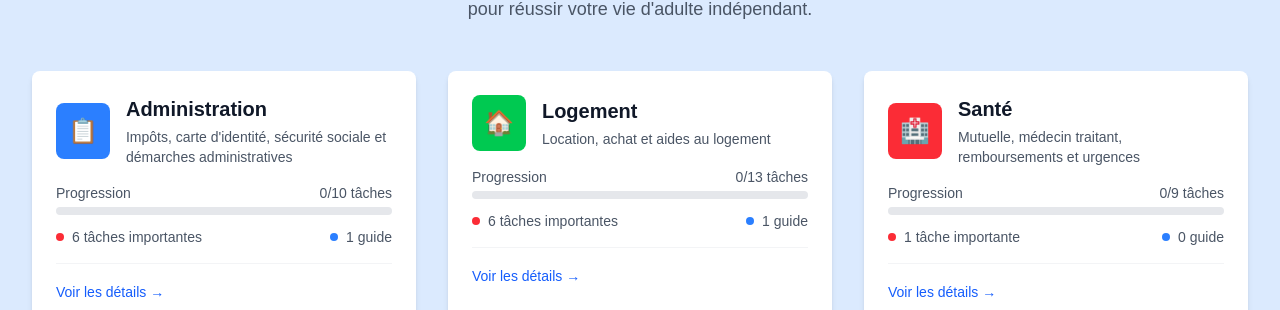
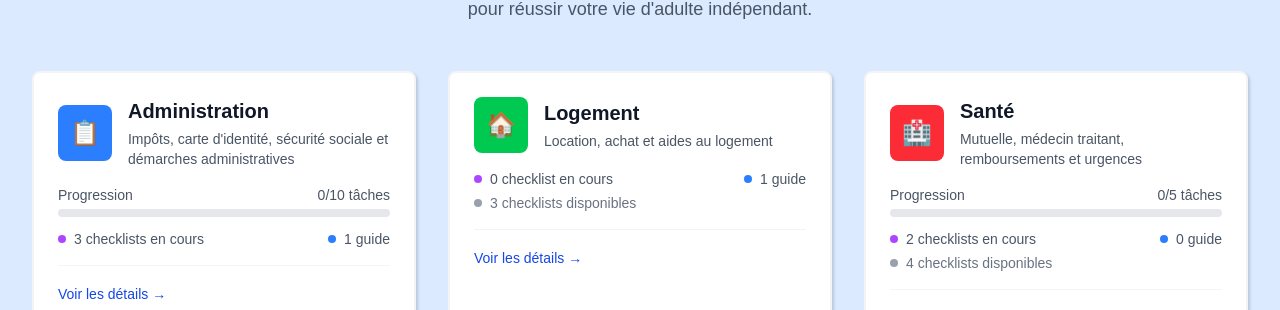
Before and after one commit to TicTac1602/CAP, a Next.js app: page / in a window 1280 px wide. Shown: the part 641-951 px from the top of the page. Built offline with nearby package versions, Linux system fonts and the light colour scheme; no server answers.

Commit message:
Added the "optional: true" property to several theme objects in the themes.ts file to indicate that these themes are optional.

```diff
--- a/src/components/Checklist.tsx
+++ b/src/components/Checklist.tsx
@@ -28,6 +28,92 @@ export function getChecklistState(themeId: string): ChecklistState {
 }
 
 /**
+ * Récupère les IDs des sections optionnelles démarrées depuis localStorage
+ * @param themeId - L'identifiant du thème
+ * @returns Un ensemble des IDs des sections optionnelles démarrées
+ */
+export function getStartedOptionalSections(themeId: string): Set<string> {
+	if (typeof window === 'undefined') {
+		return new Set();
+	}
+
+	try {
+		const savedState = localStorage.getItem(`optional-sections-${themeId}`);
+		if (savedState) {
+			return new Set(JSON.parse(savedState));
+		}
+	} catch (error) {
+		console.error('Erreur lors du chargement des sections optionnelles:', error);
+	}
+
+	return new Set();
+}
+
+/**
+ * Sauvegarde les IDs des sections optionnelles démarrées dans localStorage
+ * @param themeId - L'identifiant du thème
+ * @param sectionIds - Les IDs des sections démarrées
+ */
+export function saveStartedOptionalSections(themeId: string, sectionIds: Set<string>): void {
+	if (typeof window === 'undefined') {
+		return;
+	}
+
+	try {
+		localStorage.setItem(`optional-sections-${themeId}`, JSON.stringify(Array.from(sectionIds)));
+	} catch (error) {
+		console.error('Erreur lors de la sauvegarde des sections optionnelles:', error);
+	}
+}
+
+/**
+ * Démarre une section optionnelle (l'ajoute dans le local storage)
+ * @param themeId - L'identifiant du thème
+ * @param sectionId - L'identifiant de la section à démarrer
+ */
+export function startOptionalSection(themeId: string, sectionId: string): void {
+	const startedSections = getStartedOptionalSections(themeId);
+	startedSections.add(sectionId);
+	saveStartedOptionalSections(themeId, startedSections);
+}
+
+/**
+ * Arrête une section optionnelle (la retire du local storage et supprime ses items du checklistState)
+ * @param themeId - L'identifiant du thème
+ * @param sectionId - L'identifiant de la section à arrêter
+ * @param section - La section pour récupérer les IDs des items à supprimer
+ */
+export function stopOptionalSection(themeId: string, sectionId: string, section: ChecklistSection): void {
+	// Retirer la section de la liste des sections démarrées
+	const startedSections = getStartedOptionalSections(themeId);
+	startedSections.delete(sectionId);
+	saveStartedOptionalSections(themeId, startedSections);
+
+	// Supprimer tous les items de cette section du checklistState
+	const checklistState = getChecklistState(themeId);
+	section.items.forEach(item => {
+		delete checklistState[item.id];
+	});
+	localStorage.setItem(`checklist-${themeId}`, JSON.stringify(checklistState));
+}
+
+export function countActiveChecklists(checklistSections: ChecklistSection[], startedOptionalSections: Set<string>): number {
+	let count = 0;
+
+	checklistSections.forEach(section => {
+		if (section.optional) {
+			if (startedOptionalSections.has(section.id)) {
+				count += 1;
+			}
+		} else {
+			count += 1;
+		}
+	});
+
+	return count;
+}
+
+/**
  * Fusionne les données des thèmes avec l'état sauvegardé
  * @param checklistSections - Les sections de checklist du thème
  * @param checklistState - L'état sauvegardé
@@ -46,10 +132,19 @@ export function mergeChecklistData(checklistSections: ChecklistSection[], checkl
 /**
  * Calcule les statistiques d'une checklist avec sections
  * @param checklistSections - Les sections de checklist
+ * @param startedOptionalSections - Ensemble des IDs des sections optionnelles démarrées (optionnel)
  * @returns Objet avec les statistiques calculées
  */
-export function calculateChecklistStats(checklistSections: ChecklistSection[]) {
-	const allItems = checklistSections.flatMap(section => section.items);
+export function calculateChecklistStats(checklistSections: ChecklistSection[], startedOptionalSections?: Set<string>) {
+	// Filtrer les sections : exclure les sections optionnelles non démarrées
+	const sectionsToCount = checklistSections.filter(section => {
+		if (section.optional && startedOptionalSections) {
+			return startedOptionalSections.has(section.id);
+		}
+		return !section.optional; // Inclure toutes les sections non optionnelles
+	});
+
+	const allItems = sectionsToCount.flatMap(section => section.items);
 	const totalTasks = allItems.length;
 	const completedTasks = allItems.filter(item => item.completed).length;
 	const highPriorityTasks = allItems.filter(item => item.priority === 'high').length;
@@ -74,8 +169,9 @@ export function calculateGlobalStats(themes: ThemeSection[]) {
 
 	themes.forEach(theme => {
 		const checklistState = getChecklistState(theme.id);
+		const startedOptionalSections = getStartedOptionalSections(theme.id);
 		const mergedSections = mergeChecklistData(theme.checklistSections, checklistState);
-		const stats = calculateChecklistStats(mergedSections);
+		const stats = calculateChecklistStats(mergedSections, startedOptionalSections);
 		totalTasks += stats.totalTasks;
 		completedTasks += stats.completedTasks;
 	});
@@ -102,7 +198,7 @@ export function calculateGlobalStatsDefault(themes: ThemeSection[]) {
 	themes.forEach(theme => {
 		// Utilise un état vide (pas de localStorage)
 		const mergedSections = mergeChecklistData(theme.checklistSections, {});
-		const stats = calculateChecklistStats(mergedSections);
+		const stats = calculateChecklistStats(mergedSections, new Set());
 		totalTasks += stats.totalTasks;
 		completedTasks += stats.completedTasks;
 	});
@@ -128,12 +224,16 @@ export default function Checklist({ checklistSections, themeId }: ChecklistProps
 	// État pour l'expansion/collapse des sections (fermées par défaut)
 	const [expandedSections, setExpandedSections] = useState<Set<string>>(new Set());
 
+	// État pour les sections optionnelles démarrées
+	const [startedOptionalSections, setStartedOptionalSections] = useState<Set<string>>(() => new Set());
+
 	// Sections avec état mis à jour
 	const mergedSections = mergeChecklistData(checklistSections, checklistState);
 
 	// Mettre à jour si le themeId change
 	useEffect(() => {
 		setChecklistState(getChecklistState(themeId));
+		setStartedOptionalSections(getStartedOptionalSections(themeId));
 		setExpandedSections(new Set());
 	}, [themeId]);
 
@@ -155,7 +255,11 @@ export default function Checklist({ checklistSections, themeId }: ChecklistProps
 		}));
 	};
 
-	const toggleSection = (sectionId: string) => {
+	const toggleSection = (sectionId: string, isOptional: boolean, isStarted: boolean) => {
+		if (isOptional && !isStarted) {
+			return;
+		}
+
 		setExpandedSections(prev => {
 			const newSet = new Set(prev);
 			if (newSet.has(sectionId)) {
@@ -165,6 +269,37 @@ export default function Checklist({ checklistSections, themeId }: ChecklistProps
 			}
 			return newSet;
 		});
+	};
+
+	// Démarrer une section optionnelle
+	const handleStartOptionalSection = (sectionId: string) => {
+		startOptionalSection(themeId, sectionId);
+		setStartedOptionalSections(prev => {
+			const newSet = new Set(prev);
+			newSet.add(sectionId);
+			return newSet;
+		});
+	};
+
+	// Arrêter une section optionnelle
+	const handleStopOptionalSection = (sectionId: string) => {
+		const section = checklistSections.find(s => s.id === sectionId);
+		if (section) {
+			stopOptionalSection(themeId, sectionId, section);
+			setStartedOptionalSections(prev => {
+				const newSet = new Set(prev);
+				newSet.delete(sectionId);
+				return newSet;
+			});
+			// Fermer la section après l'avoir arrêtée
+			setExpandedSections(prev => {
+				const newSet = new Set(prev);
+				newSet.delete(sectionId);
+				return newSet;
+			});
+			// Recharger le checklistState pour retirer les items
+			setChecklistState(getChecklistState(themeId));
+		}
 	};
 
 	const isSectionExpanded = (sectionId: string) => {
@@ -227,13 +362,16 @@ export default function Checklist({ checklistSections, themeId }: ChecklistProps
 		}
 	};
 
-	const allItems = mergedSections.flatMap(section => section.items);
-	const completedCount = allItems.filter(item => item.completed).length;
-	const totalCount = allItems.length;
-	const progressPercentage = totalCount > 0 ? (completedCount / totalCount) * 100 : 0;
+	// Calculer les stats en excluant les sections optionnelles non démarrées
+	const stats = calculateChecklistStats(mergedSections, startedOptionalSections);
+	const completedCount = stats.completedTasks;
+	const totalCount = stats.totalTasks;
+	const progressPercentage = stats.progressPercentage;
 
 	return (
 		<div className="bg-white rounded-lg shadow-md p-6">
+			{/* Show if totalCount > 0 */}
+			{totalCount > 0 && (
 				<div className="mb-6">
 					<div className="mb-2">
 						<h2 className="text-xl font-bold text-gray-900">Checklist</h2>
@@ -253,7 +391,7 @@ export default function Checklist({ checklistSections, themeId }: ChecklistProps
 					{/* Barre de progression */}
 					<div className="w-full bg-gray-200 rounded-full h-3">
 						<div
-						className="bg-blue-600 h-3 rounded-full transition-all duration-300"
+							className="bg-blue-700 h-3 rounded-full transition-all duration-300"
 							style={{ width: `${progressPercentage}%` }}
 						></div>
 					</div>
@@ -266,6 +404,8 @@ export default function Checklist({ checklistSections, themeId }: ChecklistProps
 						</div>
 					)}
 				</div>
+			)}
+
 
 			{/* Rendu par sections */}
 			<div className="space-y-8">
@@ -273,13 +413,15 @@ export default function Checklist({ checklistSections, themeId }: ChecklistProps
 					const isExpanded = isSectionExpanded(section.id);
 					const completedItems = section.items.filter(item => item.completed).length;
 					const totalItems = section.items.length;
+					const isOptional = section.optional || false;
+					const isStarted = startedOptionalSections.has(section.id);
 
 					return (
 						<div key={section.id} className="space-y-4">
 							{/* En-tête de section clickable */}
-							<button
-								onClick={() => toggleSection(section.id)}
-								className="w-full border-l-4 border-blue-500 bg-blue-50 hover:bg-blue-100 p-4 rounded-r-lg transition-colors duration-200 text-left"
+							<div
+								onClick={() => toggleSection(section.id, isOptional, isStarted)}
+								className="flex-1 text-left hover:opacity-80 transition-opacity duration-200 w-full"
 							>
 								<div className="flex items-center justify-between">
 									<div className="flex-1">
@@ -306,8 +448,31 @@ export default function Checklist({ checklistSections, themeId }: ChecklistProps
 										</div>
 									</div>
 
-									{/* Icône expand/collapse */}
-									<div className="ml-4 flex-shrink-0">
+									{/* Boutons pour sections optionnelles */}
+									<div className="ml-4 flex items-center space-x-2">
+										{isOptional && !isStarted && (
+											<button
+												onClick={(e) => {
+													e.stopPropagation();
+													handleStartOptionalSection(section.id);
+												}}
+												className="px-3 py-1 bg-blue-700 hover:bg-blue-800 text-white text-xs font-medium rounded-md transition-colors duration-200"
+											>
+												+ Suivre
+											</button>
+										)}
+										{isOptional && isStarted && (
+											<button
+												onClick={(e) => {
+													e.stopPropagation();
+													handleStopOptionalSection(section.id);
+												}}
+												className="px-3 py-1 bg-gray-100 hover:bg-gray-200 text-gray-700 text-xs font-medium rounded-md transition-colors duration-200 border border-gray-300 mr-2"
+											>
+												Ne plus suivre
+											</button>
+										)}
+										{(!isOptional || isStarted) && (
 											<svg
 												className={`w-5 h-5 text-gray-400 transition-transform duration-200 ${isExpanded ? 'rotate-180' : ''}`}
 												fill="none"
@@ -316,12 +481,13 @@ export default function Checklist({ checklistSections, themeId }: ChecklistProps
 											>
 												<path strokeLinecap="round" strokeLinejoin="round" strokeWidth={2} d="M19 9l-7 7-7-7" />
 											</svg>
+										)}
 									</div>
 								</div>
-							</button>
+							</div>
 
 							{/* Items de la section (conditionnellement affichés) */}
-							{isExpanded && (
+							{isExpanded && (!isOptional || isStarted) && (
 								<div className="space-y-3">
 									{section.items.map((item) => {
 										const deadline = formatDeadline(item.deadline);
@@ -357,9 +523,6 @@ export default function Checklist({ checklistSections, themeId }: ChecklistProps
 																<h4 className={`font-medium ${item.completed ? 'line-through text-gray-500' : 'text-gray-900'}`}>
 																	{item.title}
 																</h4>
-																<p className={`text-sm mt-1 ${item.completed ? 'line-through text-gray-400' : 'text-gray-600'}`}>
-																	{item.description}
-																</p>
 															</div>
 
 															{/* Badge priorité */}
@@ -367,6 +530,10 @@ export default function Checklist({ checklistSections, themeId }: ChecklistProps
 																{getPriorityLabel(item.priority)}
 															</span>
 														</div>
+
+														<p className={`text-sm mt-1 ${item.completed ? 'line-through text-gray-400' : 'text-gray-600'}`}>
+															{item.description}
+														</p>
 
 														{/* Échéance */}
 														{deadline && (
@@ -388,7 +555,7 @@ export default function Checklist({ checklistSections, themeId }: ChecklistProps
 																			href={resource.url}
 																			target="_blank"
 																			rel="noopener noreferrer"
-																			className="text-xs text-blue-600 hover:text-blue-700 underline block"
+																			className="text-xs text-blue-700 hover:text-blue-700 underline block"
 																		>
 																			{resource.title}
 																		</Link>
--- a/src/components/ThemeCard.tsx
+++ b/src/components/ThemeCard.tsx
@@ -4,7 +4,7 @@ import { useState, useEffect } from 'react';
 import Link from 'next/link';
 import { ThemeSection } from '@/types';
 import { getGuidesByTheme } from '@/data/guides';
-import { getChecklistState, calculateChecklistStats, mergeChecklistData } from '@/components/Checklist';
+import { getChecklistState, calculateChecklistStats, mergeChecklistData, getStartedOptionalSections, countActiveChecklists } from '@/components/Checklist';
 
 interface ThemeCardProps {
 	theme: ThemeSection;
@@ -13,9 +13,13 @@ interface ThemeCardProps {
 export default function ThemeCard({ theme }: ThemeCardProps) {
 	// Initialize with default stats (no localStorage access)
 	const [stats, setStats] = useState(() => {
-		// Always use default stats on server and initial client render
+
 		const mergedSections = mergeChecklistData(theme.checklistSections, {});
-		return calculateChecklistStats(mergedSections);
+		return calculateChecklistStats(mergedSections, new Set());
+	});
+	const [activeChecklistsCount, setActiveChecklistsCount] = useState(() => {
+		// Par défaut, uniquement les sections non optionnelles
+		return countActiveChecklists(theme.checklistSections, new Set());
 	});
 	const themeGuides = getGuidesByTheme(theme.id);
 
@@ -23,9 +27,12 @@ export default function ThemeCard({ theme }: ThemeCardProps) {
 	useEffect(() => {
 		const updateStats = () => {
 			const checklistState = getChecklistState(theme.id);
+			const startedOptionalSections = getStartedOptionalSections(theme.id);
 			const mergedSections = mergeChecklistData(theme.checklistSections, checklistState);
-			const newStats = calculateChecklistStats(mergedSections);
+			const newStats = calculateChecklistStats(mergedSections, startedOptionalSections);
+			const activeChecklistsCount = countActiveChecklists(theme.checklistSections, startedOptionalSections);
 			setStats(newStats);
+			setActiveChecklistsCount(activeChecklistsCount);
 		};
 
 		// Mettre à jour immédiatement après l'hydratation
@@ -33,7 +40,7 @@ export default function ThemeCard({ theme }: ThemeCardProps) {
 
 		// Écouter les changements du localStorage
 		const handleStorageChange = (e: StorageEvent) => {
-			if (e.key === `checklist-${theme.id}`) {
+			if (e.key === `checklist-${theme.id}` || e.key === `optional-sections-${theme.id}`) {
 				updateStats();
 			}
 		};
@@ -51,14 +58,14 @@ export default function ThemeCard({ theme }: ThemeCardProps) {
 
 	return (
 		<Link href={`/theme/${theme.id}`} className="group">
-			<div className="bg-white rounded-lg shadow-md hover:shadow-lg transition-shadow duration-200 p-6 h-full">
+			<div className="bg-white rounded-lg border-2 border-gray-100 shadow-[2px_2px_3px_rgba(0,0,0,0.15)] hover:shadow-[2px_2px_8px_rgba(0,0,0,0.25)] transition-all duration-200 p-6 h-full">
 				{/* Header avec icône et titre */}
 				<div className="flex items-center mb-4">
 					<div className={`${theme.color} text-white rounded-lg p-3 mr-4`}>
 						<span className="text-2xl">{theme.icon}</span>
 					</div>
 					<div className="flex-1">
-						<h3 className="text-xl font-semibold text-gray-900 group-hover:text-blue-600 transition-colors">
+						<h3 className="text-xl font-semibold text-gray-900 group-hover:text-blue-700 transition-colors">
 							{theme.title}
 						</h3>
 						<p className="text-sm text-gray-600 mt-1">
@@ -70,6 +77,7 @@ export default function ThemeCard({ theme }: ThemeCardProps) {
 				{/* Statistiques */}
 				<div className="space-y-3">
 					{/* Barre de progression */}
+					{stats.totalTasks > 0 && (
 						<div>
 							<div className="flex justify-between text-sm text-gray-600 mb-1">
 								<span>Progression</span>
@@ -82,23 +90,32 @@ export default function ThemeCard({ theme }: ThemeCardProps) {
 								></div>
 							</div>
 						</div>
+					)}
 
 					{/* Indicateurs */}
+					<div className="space-y-1">
 						<div className="flex justify-between text-sm">
 							<div className="flex items-center">
-							<span className="inline-block w-2 h-2 bg-red-500 rounded-full mr-2"></span>
-							<span className="text-gray-600">{stats.highPriorityTasks} tâche{stats.highPriorityTasks > 1 ? 's' : ''} importante{stats.highPriorityTasks > 1 ? 's' : ''}</span>
+								<span className="inline-block w-2 h-2 bg-purple-500 rounded-full mr-2"></span>
+								<span className="text-gray-600">{activeChecklistsCount} checklist{activeChecklistsCount > 1 ? 's' : ''} en cours</span>
 							</div>
 							<div className="flex items-center">
 								<span className="inline-block w-2 h-2 bg-blue-500 rounded-full mr-2"></span>
 								<span className="text-gray-600">{themeGuides.length} guide{themeGuides.length > 1 ? 's' : ''}</span>
 							</div>
 						</div>
+						{activeChecklistsCount !== theme.checklistSections.length && (
+							<div className="flex items-center text-sm">
+								<span className="inline-block w-2 h-2 bg-gray-400 rounded-full mr-2"></span>
+								<span className="text-gray-500">{theme.checklistSections.length} checklist{theme.checklistSections.length > 1 ? 's' : ''} disponible{theme.checklistSections.length > 1 ? 's' : ''}</span>
+							</div>
+						)}
+					</div>
 				</div>
 
 				{/* Call to action */}
 				<div className="mt-4 pt-4 border-t border-gray-100">
-					<span className="text-blue-600 text-sm font-medium group-hover:text-blue-700">
+					<span className="text-blue-700 text-sm font-medium group-hover:text-blue-700">
 						Voir les détails →
 					</span>
 				</div>
--- a/src/data/themes.ts
+++ b/src/data/themes.ts
@@ -242,6 +242,7 @@ export const themes: ThemeSection[] = [
 			{
 				id: 'logement-location',
 				title: 'Recherche et dossier de location',
+				optional: true,
 				description: 'Trouver et construire un dossier solide pour sa location',
 				items: [
 					{
@@ -303,6 +304,7 @@ export const themes: ThemeSection[] = [
 			{
 				id: 'logement-achat',
 				title: 'Recherche et Achat immobilier',
+				optional: true,
 				description: 'Étapes pour acheter son premier logement',
 				items: [
 					{
@@ -352,6 +354,7 @@ export const themes: ThemeSection[] = [
 			{
 				id: 'logement-aides',
 				title: 'Aides au logement',
+				optional: true,
 				description: 'Bénéficier des aides financières',
 				items: [
 					{
@@ -488,6 +491,7 @@ export const themes: ThemeSection[] = [
 			{
 				id: 'sante-prevention',
 				title: 'Prévention',
+				optional: true,
 				description: 'Vaccins et suivi préventif',
 				items: [
 					{
@@ -521,6 +525,7 @@ export const themes: ThemeSection[] = [
 			{
 				id: 'sante-urgences',
 				title: 'Aides',
+				optional: true,
 				description: 'Se proteger soi même et les autres',
 				items: [
 					{
@@ -753,6 +758,7 @@ export const themes: ThemeSection[] = [
 			{
 				id: 'banque-credit',
 				title: 'Crédit et endettement',
+				optional: true,
 				description: 'Emprunter de manière responsable',
 				items: [
 					{
@@ -942,6 +948,7 @@ export const themes: ThemeSection[] = [
 			{
 				id: 'assurances-specifiques',
 				title: 'Assurances spécifiques',
+				optional: true,
 				description: 'Selon activités et mode de vie particuliers',
 				items: [
 					{
@@ -1066,6 +1073,7 @@ export const themes: ThemeSection[] = [
 			{
 				id: 'emploi-droits',
 				title: 'Bases du droit du travail',
+				optional: true,
 				description: 'Connaître ses droits et obligations fondamentaux',
 				items: [
 					{
@@ -1119,6 +1127,7 @@ export const themes: ThemeSection[] = [
 			{
 				id: 'emploi-profil',
 				title: 'Création et mise à jour du profil emploi',
+				optional: true,
 				description: 'Construire et maintenir sa présence professionnelle',
 				items: [
 					{
@@ -1176,6 +1185,7 @@ export const themes: ThemeSection[] = [
 			{
 				id: 'emploi-recherche',
 				title: 'Recherche d\'emploi active',
+				optional: true,
 				description: 'Stratégies et démarches pour trouver un emploi',
 				items: [
 					{
@@ -1347,6 +1357,7 @@ export const themes: ThemeSection[] = [
 			{
 				id: 'demenagement-avant',
 				title: 'Avant le déménagement',
+				optional: true,
 				description: 'Préparatifs et organisation',
 				items: [
 					{
@@ -1393,6 +1404,7 @@ export const themes: ThemeSection[] = [
 			{
 				id: 'demenagement-changement-adresse',
 				title: 'Changement d\'adresse',
+				optional: true,
 				description: 'Déclarations et notifications officielles',
 				items: [
 					{
@@ -1430,6 +1442,7 @@ export const themes: ThemeSection[] = [
 			{
 				id: 'demenagement-nouveau-logement',
 				title: 'Nouveau logement',
+				optional: true,
 				description: 'Installation et souscription aux services',
 				items: [
 					{
@@ -1525,6 +1538,7 @@ export const themes: ThemeSection[] = [
 			{
 				id: 'voyages-avant-depart',
 				title: 'Avant le départ',
+				optional: true,
 				description: 'Préparatifs et formalités essentielles',
 				items: [
 					{
@@ -1609,6 +1623,7 @@ export const themes: ThemeSection[] = [
 			{
 				id: 'voyages-pratique',
 				title: 'Aspects pratiques',
+				optional: true,
 				description: 'Organisation et logistique du voyage',
 				items: [
 					{
--- a/src/types/index.ts
+++ b/src/types/index.ts
@@ -18,6 +18,7 @@ export interface ChecklistSection {
 	title: string;
 	description: string;
 	items: ChecklistItem[];
+	optional?: boolean;
 }
 
 export interface ChecklistState {
```
Lines whose indentation alone changed are shown as unchanged.
